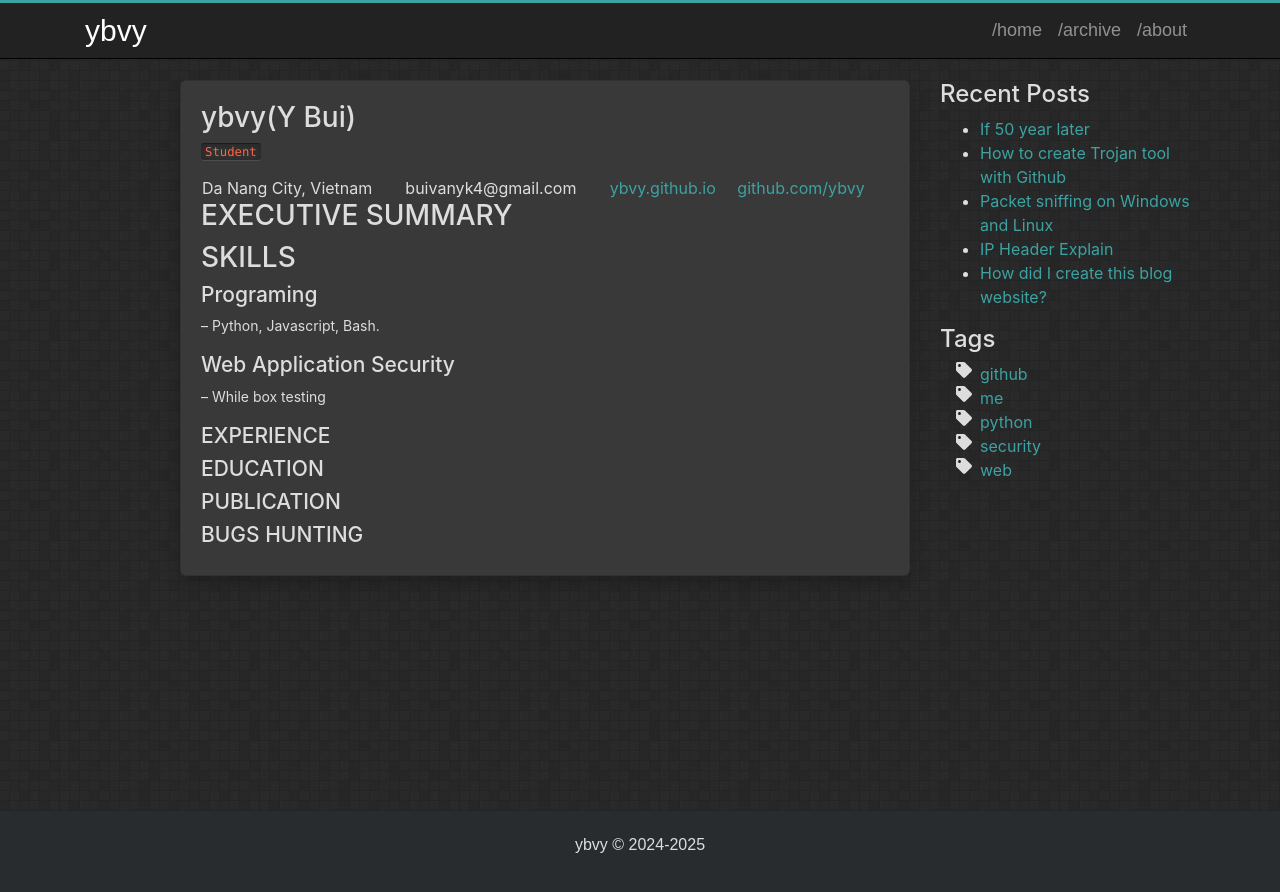
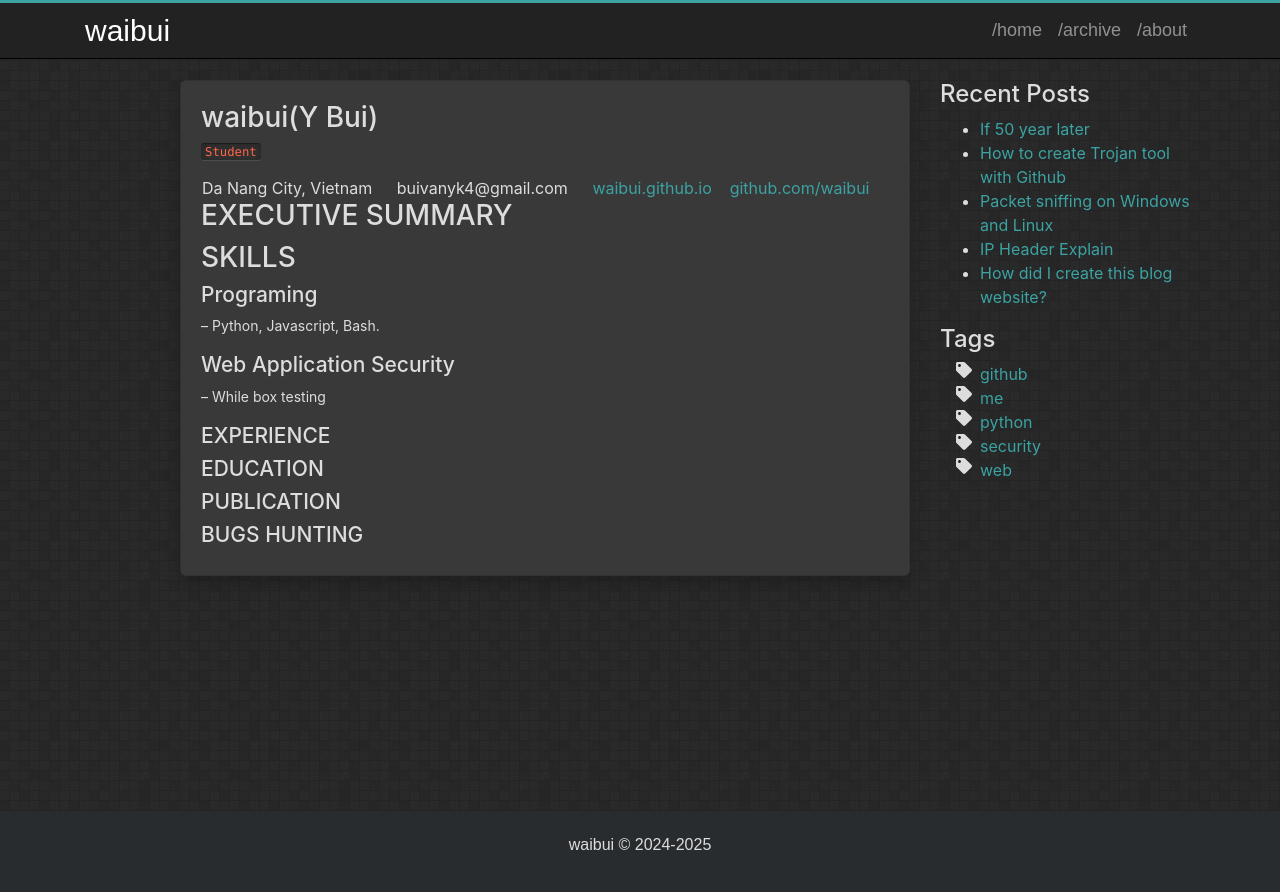
Before and after one commit to ybvy/ybvy.github.io, a Jekyll site: the page built from about.md, in a window 1280 px wide. Shown: the top 892 px of the page. Built offline with Jekyll 4.4.1, drawn with Linux system fonts in a browser that asks for light colours.

Commit message:
update repo

```diff
--- a/_config.yml
+++ b/_config.yml
@@ -1,16 +1,16 @@
 # Jekyll configuration
 
-name: ybvy
+name: waibui
 description: Hacker Lor
 
 # Url is currently only used only for the RSS feed in feed.xml
-url: ybvy.github.io
+url: waibui.github.io
 #url: http://localhost:4000
 
 # For a project page here should be a project name. Otherwise (for user's/organization's page leave it empty)
 baseurl: ''
 
-author: ybvy
+author: waibui
 copyright: 2024-2025
 
 share:
@@ -22,7 +22,7 @@ share:
   email: true
 
 social:
-  github: ybvy
+  github: waibui
   stackoverflow: ''
   linkedin:
   instagram: ''
@@ -38,7 +38,7 @@ yandex_metrica:
 # Set this to your disqus shortname to enable comments. Note that the 'comments'
 # setting below must also be true. Individual posts can override 'comments' to
 # disable on a post-by-post basis
-disqus: ybvy
+disqus: waibui
 comments: false
 
 permalink: /:year/:month/:title/
--- a/about.md
+++ b/about.md
@@ -1,13 +1,13 @@
 ---
 layout: page
-title: About ybvy
+title: About waibui
 shortName: about
 ---
 
-# ybvy(Y Bui)
+# waibui(Y Bui)
 `Student`
 
-Da Nang City, Vietnam | buivanyk4@gmail.com | [ybvy.github.io](https://ybvy.github.io) | [github.com/ybvy](https://github.com/ybvy)
+Da Nang City, Vietnam | buivanyk4@gmail.com | [waibui.github.io](https://waibui.github.io) | [github.com/waibui](https://github.com/waibui)
 
 # EXECUTIVE SUMMARY
 
```
